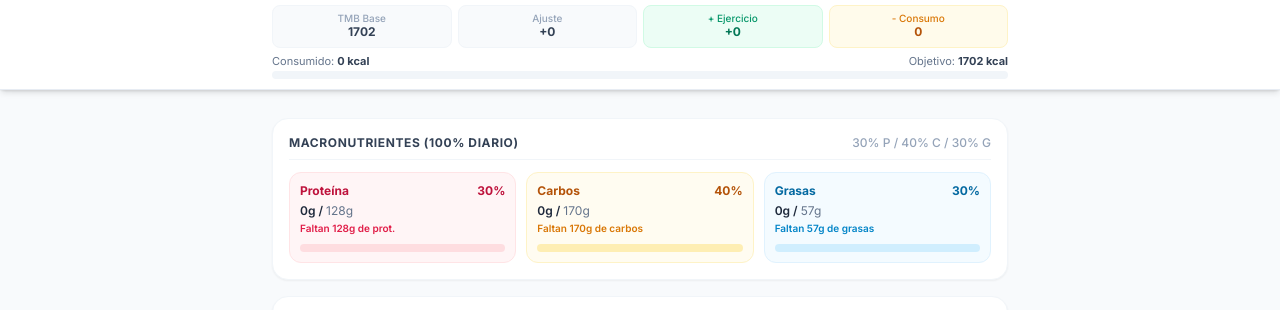
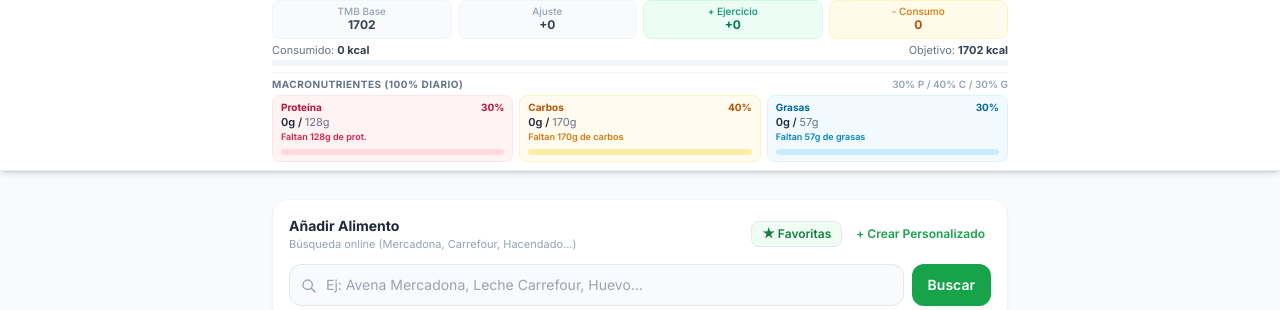
Before and after one commit to fmartinronco1981-code/NutriApp2, a plain HTML site: page index.html in a window 1280 px wide. Shown: the part 154-464 px from the top of the page. Drawn offline with nearby package versions, Linux system fonts and the light colour scheme.

Commit message:
Refactor index.html for improved structure and readability
Updated HTML structure and improved formatting for better readability. Adjusted class names and removed unnecessary comments.

```diff
--- a/index.html
+++ b/index.html
@@ -80,13 +80,13 @@
             </div>
         </div>
 
-        <!-- Sticky Calorie Balance inside Dieta Tab (Unified with Header & Date) -->
+        <!-- Sticky Calorie Balance + Macronutrients inside Dieta Tab (Unified with Header & Date) -->
         <div id="stickyDietaBalance" class="bg-white text-slate-800 border-b border-slate-200/80 shadow-sm">
-            <div class="max-w-3xl mx-auto px-4 py-2.5 space-y-2">
+            <div class="max-w-3xl mx-auto px-4 py-2 space-y-1.5">
                 <div class="flex items-center justify-between gap-2">
                     <div class="min-w-0">
                         <h2 class="text-[10px] font-bold text-slate-400 uppercase tracking-wider leading-none">Balance Calórico Diario</h2>
-                        <p class="text-lg sm:text-xl font-extrabold text-slate-800 leading-tight mt-0.5" id="summaryRemainingKcal">0 <span class="text-[11px] font-normal text-slate-500">kcal restantes</span></p>
+                        <p class="text-base sm:text-lg font-extrabold text-slate-800 leading-tight mt-0.5" id="summaryRemainingKcal">0 <span class="text-[11px] font-normal text-slate-500">kcal restantes</span></p>
                     </div>
                     <div id="remainingBadge" class="px-2.5 py-0.5 rounded-full text-[11px] font-semibold bg-brand-100 text-brand-700 shrink-0">
                         En objetivo
@@ -95,19 +95,19 @@
 
                 <!-- Compact Breakdown Grid -->
                 <div class="grid grid-cols-4 gap-1.5 text-center text-[11px]">
-                    <div class="bg-slate-50 py-1.5 px-1.5 rounded-lg border border-slate-100">
+                    <div class="bg-slate-50 py-1 px-1.5 rounded-lg border border-slate-100">
                         <span class="block text-slate-400 font-medium text-[10px] leading-tight">TMB Base</span>
                         <span id="summaryBmr" class="font-bold text-slate-700 text-xs">0</span>
                     </div>
-                    <div class="bg-slate-50 py-1.5 px-1.5 rounded-lg border border-slate-100">
+                    <div class="bg-slate-50 py-1 px-1.5 rounded-lg border border-slate-100">
                         <span class="block text-slate-400 font-medium text-[10px] leading-tight">Ajuste</span>
                         <span id="summaryGoalOffset" class="font-bold text-slate-700 text-xs">+0</span>
                     </div>
-                    <div class="bg-emerald-50 py-1.5 px-1.5 rounded-lg border border-emerald-100">
+                    <div class="bg-emerald-50 py-1 px-1.5 rounded-lg border border-emerald-100">
                         <span class="block text-emerald-600 font-medium text-[10px] leading-tight">+ Ejercicio</span>
                         <span id="summaryBurned" class="font-bold text-emerald-700 text-xs">+0</span>
                     </div>
-                    <div class="bg-amber-50 py-1.5 px-1.5 rounded-lg border border-amber-100">
+                    <div class="bg-amber-50 py-1 px-1.5 rounded-lg border border-amber-100">
                         <span class="block text-amber-600 font-medium text-[10px] leading-tight">- Consumo</span>
                         <span id="summaryConsumed" class="font-bold text-amber-700 text-xs">0</span>
                     </div>
@@ -119,8 +119,69 @@
                         <span>Consumido: <strong id="summaryConsumedText" class="text-slate-700">0 kcal</strong></span>
                         <span>Objetivo: <strong id="summaryTotalBudget" class="text-slate-700">0 kcal</strong></span>
                     </div>
-                    <div class="w-full bg-slate-100 h-2 rounded-full overflow-hidden flex">
+                    <div class="w-full bg-slate-100 h-1.5 rounded-full overflow-hidden flex">
                         <div id="summaryProgressBar" class="bg-brand-500 h-full transition-all duration-300" style="width: 0%"></div>
+                    </div>
+                </div>
+
+                <!-- Sticky Macronutrients Target vs Actual -->
+                <div class="pt-1.5 border-t border-slate-100 space-y-1.5">
+                    <div class="flex justify-between items-center">
+                        <h3 class="text-[10px] font-bold text-slate-500 uppercase tracking-wider leading-none">Macronutrientes (100% Diario)</h3>
+                        <span id="macroDistributionLabel" class="text-[10px] font-semibold text-slate-400 leading-none">30% P / 40% C / 30% G</span>
+                    </div>
+
+                    <div class="grid grid-cols-3 gap-1.5">
+                        <!-- Protein -->
+                        <div class="bg-rose-50/80 px-2 py-1.5 rounded-lg border border-rose-100 flex flex-col justify-between">
+                            <div>
+                                <div class="flex justify-between items-center text-[10px] font-bold text-rose-700 leading-none mb-1">
+                                    <span>Proteína</span>
+                                    <span id="pctP">30%</span>
+                                </div>
+                                <div class="text-[11px] font-semibold text-slate-800 leading-tight">
+                                    <span id="curP">0g</span> / <span id="tgtP" class="text-slate-500 font-normal">0g</span>
+                                </div>
+                                <div id="remP" class="text-[9px] font-semibold text-rose-600 leading-tight mt-0.5 truncate">Faltan 0g</div>
+                            </div>
+                            <div class="w-full bg-rose-200/70 h-1.5 rounded-full overflow-hidden mt-1.5">
+                                <div id="barP" class="bg-rose-500 h-full transition-all" style="width: 0%"></div>
+                            </div>
+                        </div>
+
+                        <!-- Carbs -->
+                        <div class="bg-amber-50/80 px-2 py-1.5 rounded-lg border border-amber-100 flex flex-col justify-between">
+                            <div>
+                                <div class="flex justify-between items-center text-[10px] font-bold text-amber-700 leading-none mb-1">
+                                    <span>Carbos</span>
+                                    <span id="pctC">40%</span>
+                                </div>
+                                <div class="text-[11px] font-semibold text-slate-800 leading-tight">
+                                    <span id="curC">0g</span> / <span id="tgtC" class="text-slate-500 font-normal">0g</span>
+                                </div>
+                                <div id="remC" class="text-[9px] font-semibold text-amber-600 leading-tight mt-0.5 truncate">Faltan 0g</div>
+                            </div>
+                            <div class="w-full bg-amber-200/70 h-1.5 rounded-full overflow-hidden mt-1.5">
+                                <div id="barC" class="bg-amber-500 h-full transition-all" style="width: 0%"></div>
+                            </div>
+                        </div>
+
+                        <!-- Fat -->
+                        <div class="bg-sky-50/80 px-2 py-1.5 rounded-lg border border-sky-100 flex flex-col justify-between">
+                            <div>
+                                <div class="flex justify-between items-center text-[10px] font-bold text-sky-700 leading-none mb-1">
+                                    <span>Grasas</span>
+                                    <span id="pctF">30%</span>
+                                </div>
+                                <div class="text-[11px] font-semibold text-slate-800 leading-tight">
+                                    <span id="curF">0g</span> / <span id="tgtF" class="text-slate-500 font-normal">0g</span>
+                                </div>
+                                <div id="remF" class="text-[9px] font-semibold text-sky-600 leading-tight mt-0.5 truncate">Faltan 0g</div>
+                            </div>
+                            <div class="w-full bg-sky-200/70 h-1.5 rounded-full overflow-hidden mt-1.5">
+                                <div id="barF" class="bg-sky-500 h-full transition-all" style="width: 0%"></div>
+                            </div>
+                        </div>
                     </div>
                 </div>
             </div>
@@ -138,67 +199,6 @@
 
         <!-- ================= TAB 1: DIETA ================= -->
         <section id="tab-dieta" class="tab-content space-y-4">
-
-            <!-- Macronutrients Target vs Actual -->
-            <div class="bg-white rounded-2xl p-4 shadow-sm border border-slate-100 space-y-3">
-                <div class="flex justify-between items-center border-b border-slate-100 pb-2">
-                    <h3 class="text-xs font-bold text-slate-700 uppercase tracking-wider">Macronutrientes (100% Diario)</h3>
-                    <span id="macroDistributionLabel" class="text-xs font-medium text-slate-400">30% P / 40% C / 30% G</span>
-                </div>
-
-                <div class="grid grid-cols-3 gap-2.5">
-                    <!-- Protein -->
-                    <div class="bg-rose-50/70 p-2.5 rounded-xl border border-rose-100 flex flex-col justify-between">
-                        <div>
-                            <div class="flex justify-between items-center text-xs font-bold text-rose-700 mb-1">
-                                <span>Proteína</span>
-                                <span id="pctP">30%</span>
-                            </div>
-                            <div class="text-xs font-semibold text-slate-800">
-                                <span id="curP">0g</span> / <span id="tgtP" class="text-slate-500 font-normal">0g</span>
-                            </div>
-                            <div id="remP" class="text-[10px] font-semibold text-rose-600 mt-0.5">Faltan 0g</div>
-                        </div>
-                        <div class="w-full bg-rose-200/60 h-2 rounded-full overflow-hidden mt-2">
-                            <div id="barP" class="bg-rose-500 h-full transition-all" style="width: 0%"></div>
-                        </div>
-                    </div>
-
-                    <!-- Carbs -->
-                    <div class="bg-amber-50/70 p-2.5 rounded-xl border border-amber-100 flex flex-col justify-between">
-                        <div>
-                            <div class="flex justify-between items-center text-xs font-bold text-amber-700 mb-1">
-                                <span>Carbos</span>
-                                <span id="pctC">40%</span>
-                            </div>
-                            <div class="text-xs font-semibold text-slate-800">
-                                <span id="curC">0g</span> / <span id="tgtC" class="text-slate-500 font-normal">0g</span>
-                            </div>
-                            <div id="remC" class="text-[10px] font-semibold text-amber-600 mt-0.5">Faltan 0g</div>
-                        </div>
-                        <div class="w-full bg-amber-200/60 h-2 rounded-full overflow-hidden mt-2">
-                            <div id="barC" class="bg-amber-500 h-full transition-all" style="width: 0%"></div>
-                        </div>
-                    </div>
-
-                    <!-- Fat -->
-                    <div class="bg-sky-50/70 p-2.5 rounded-xl border border-sky-100 flex flex-col justify-between">
-                        <div>
-                            <div class="flex justify-between items-center text-xs font-bold text-sky-700 mb-1">
-                                <span>Grasas</span>
-                                <span id="pctF">30%</span>
-                            </div>
-                            <div class="text-xs font-semibold text-slate-800">
-                                <span id="curF">0g</span> / <span id="tgtF" class="text-slate-500 font-normal">0g</span>
-                            </div>
-                            <div id="remF" class="text-[10px] font-semibold text-sky-600 mt-0.5">Faltan 0g</div>
-                        </div>
-                        <div class="w-full bg-sky-200/60 h-2 rounded-full overflow-hidden mt-2">
-                            <div id="barF" class="bg-sky-500 h-full transition-all" style="width: 0%"></div>
-                        </div>
-                    </div>
-                </div>
-            </div>
 
             <!-- Search & Add Food Card -->
             <div class="bg-white rounded-2xl p-4 shadow-sm border border-slate-100 space-y-3">
```
